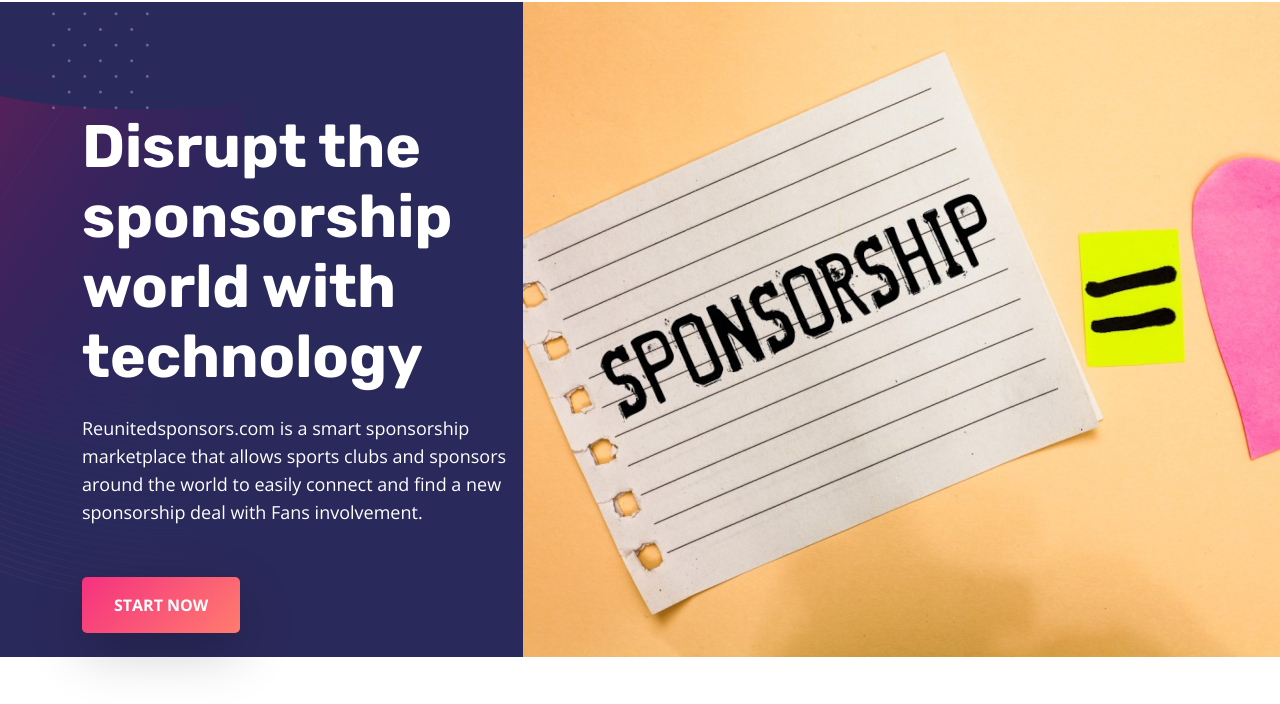
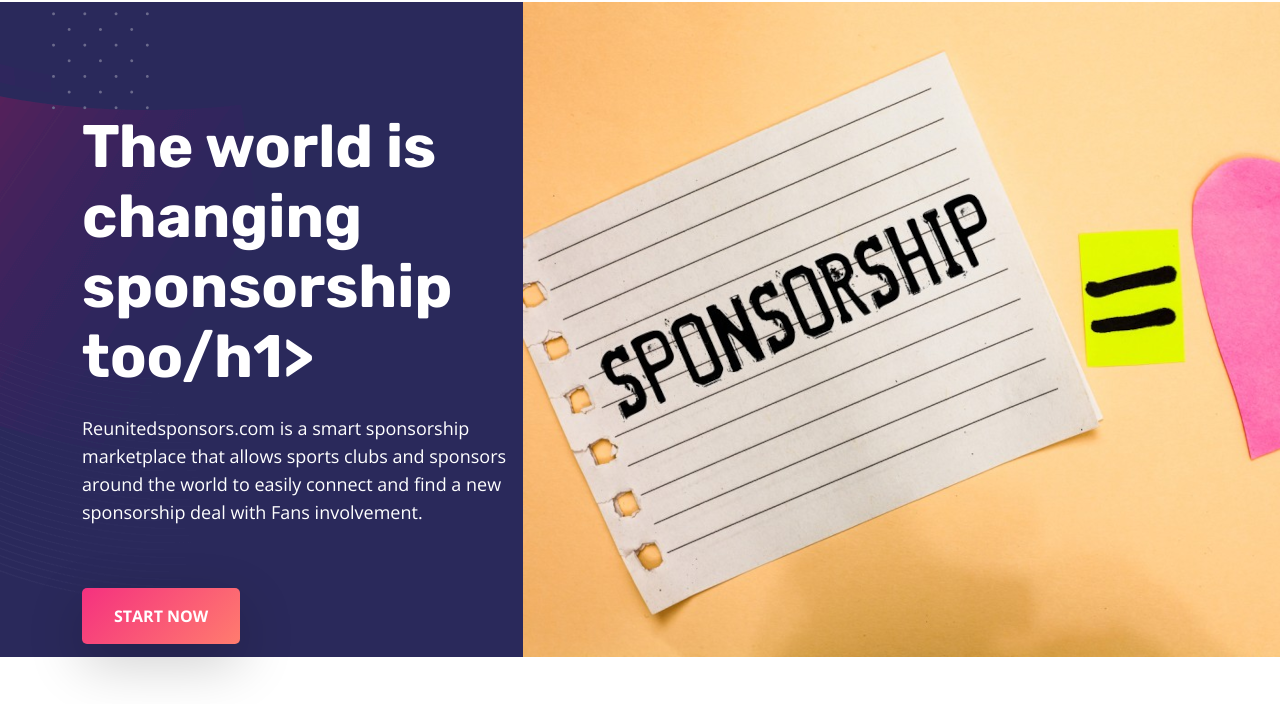
Before and after one commit to reunited-dev/sponsor-website, a plain HTML site: page index.html in a window 1280 px wide. Shown: the part 78-782 px from the top of the page. Drawn offline with nearby package versions, Linux system fonts and the light colour scheme; files whose address does not match are found by name.

Commit message:
Update index.html

```diff
--- a/index.html
+++ b/index.html
@@ -116,7 +116,7 @@
             <div class="row home_banner_row d-flex align-items-center">
                 <div class="col-lg-5">
                     <div class="inner">
-                        <h1 class="hero_title">Disrupt the sponsorship world with technology</h1>
+                        <h1 class="hero_title"> The world is changing sponsorship too/h1>
 
                         <p class="section_info">Reunitedsponsors.com is a smart sponsorship marketplace that allows
                             sports clubs and sponsors around the world to easily connect and find a new sponsorship
```
